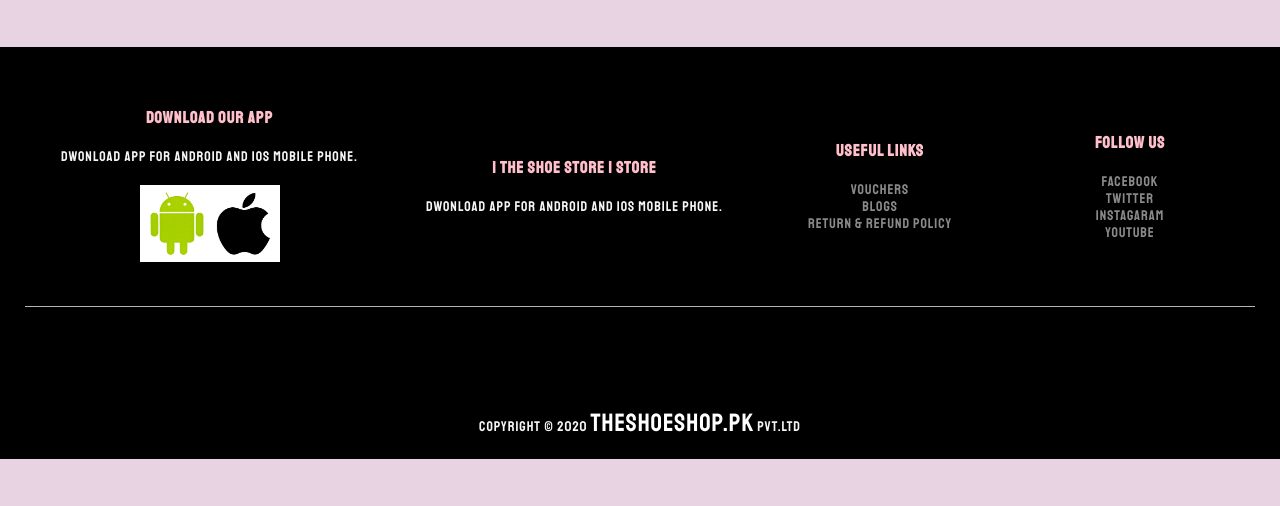
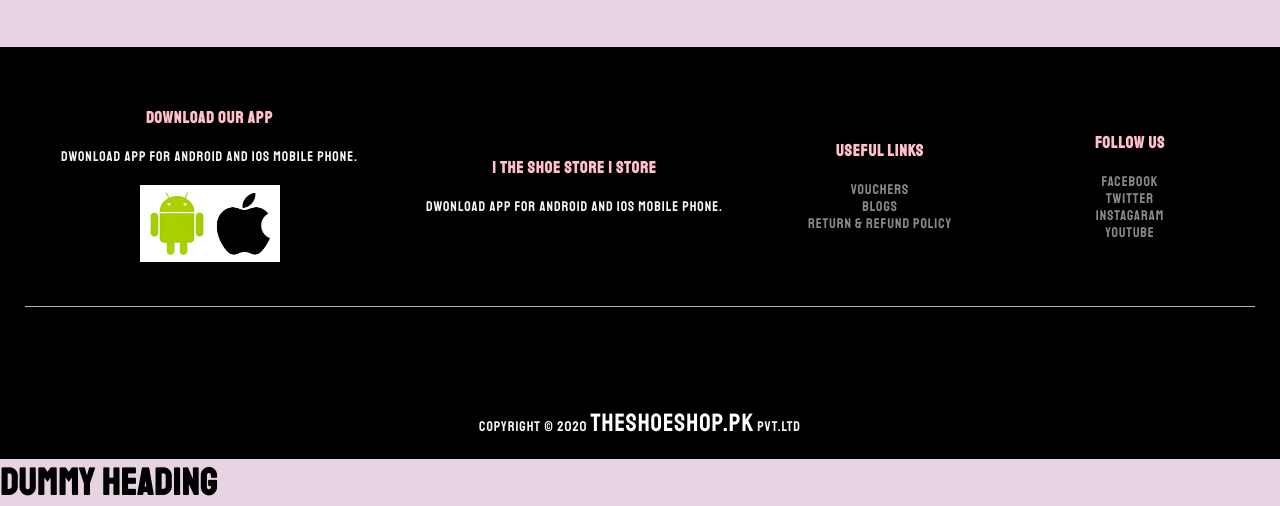
Before and after one commit to SyedAsimHaiderNaqvi/asim, a plain HTML site: page index.html in a window 1280 px wide. Shown: the part 3248-3754 px from the top of the page. Before the commit the page ends 3707 px from the top, so only its background shows below. Drawn offline with Linux system fonts and the light colour scheme; a web font is replaced by a local one.

Commit message:
Update index.html

```diff
--- a/index.html
+++ b/index.html
@@ -261,6 +261,7 @@
     <p>copyright &#169; 2020 <span class="logo flogo">TheShoeShop.pk</span> pvt.ltd</p>
   </div>
 <!-- footer ends -->
+<h2>Dummy Heading</h2>
 </body>
 
 </html>
```
